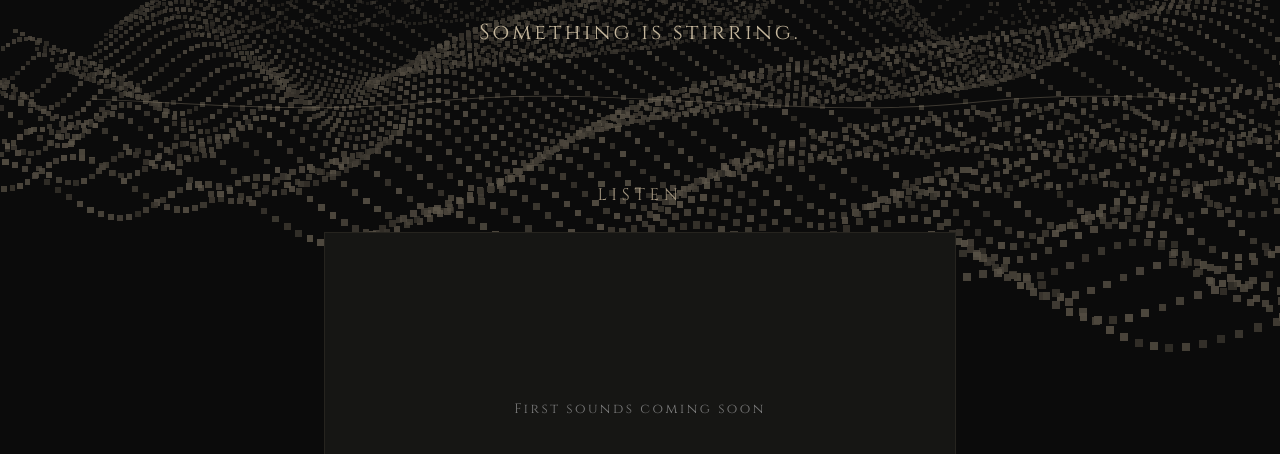
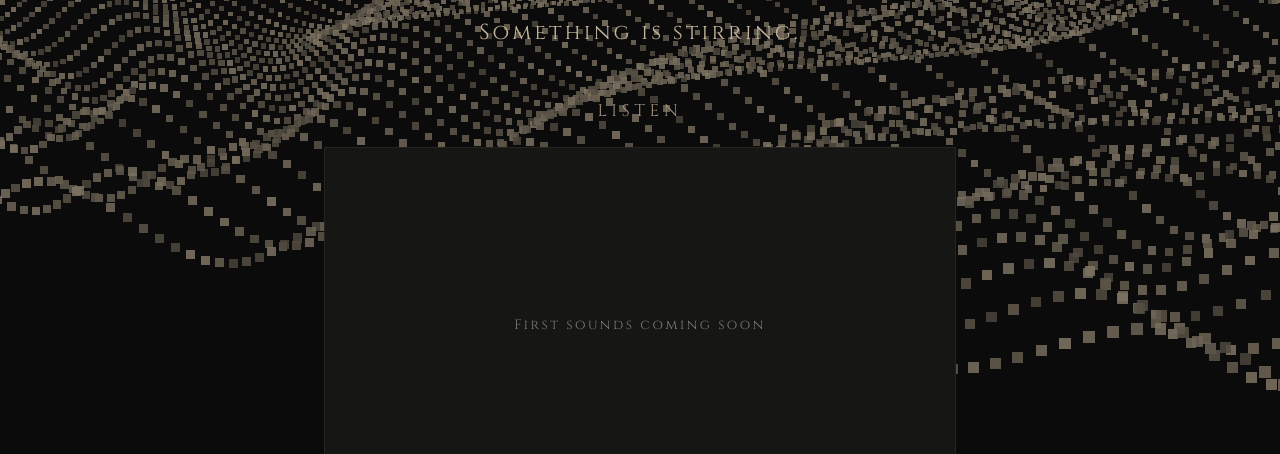
Before and after one commit to eynkel/awaken-lions, a plain HTML site: page index.html in a window 1280 px wide. Shown: the part 346-800 px from the top of the page. Drawn offline with nearby package versions, Linux system fonts and the light colour scheme; animation ran at ten frames a second.

Commit message:
Add files via upload

```diff
--- a/index.html
+++ b/index.html
@@ -98,7 +98,7 @@
 <body>
 
   <canvas id="ondes" aria-hidden="true"
-    style="position:fixed;inset:0;z-index:-1;opacity:.55"></canvas>
+    style="position:fixed;inset:0;z-index:-1;opacity:.8"></canvas>
 
   <div class="hero">
     <img class="mark" src="/icon-512.png" alt="Awaken Lions" width="200" height="200">
@@ -106,10 +106,6 @@
   </div>
 
   <p class="tagline">Something is stirring.</p>
-
-  <div class="wave"><svg viewBox="0 0 1200 46" preserveAspectRatio="none" aria-hidden="true">
-    <path d="M0,23 C100,3 200,43 300,23 C400,3 500,43 600,23 C700,3 800,43 900,23 C1000,3 1100,43 1200,23 C1300,3 1400,43 1500,23 C1600,3 1700,43 1800,23 C1900,3 2000,43 2100,23 C2200,3 2300,43 2400,23"
-      fill="none" stroke="#A0937D" stroke-width="1"/></svg></div>
 
   <!-- ═══ WATCH ═══ -->
   <section id="watch">
@@ -140,10 +136,6 @@
       No gurus here. Just a path, walked out loud.
     </p>
   </section>
-
-  <div class="wave w2"><svg viewBox="0 0 1200 46" preserveAspectRatio="none" aria-hidden="true">
-    <path d="M0,23 C150,8 300,38 450,23 C600,8 750,38 900,23 C1050,8 1200,38 1350,23 C1500,8 1650,38 1800,23 C1950,8 2100,38 2250,23 C2400,8 2550,38 2700,23"
-      fill="none" stroke="#A0937D" stroke-width="1"/></svg></div>
 
   <!-- ═══ JOIN ═══ -->
   <section id="join">
@@ -207,7 +199,7 @@
     renderer = new THREE.WebGLRenderer({canvas: canvas, alpha: true, antialias: false});
     renderer.setPixelRatio(Math.min(devicePixelRatio, 1.6));
     scene = new THREE.Scene();
-    scene.fog = new THREE.Fog(0x0b0b0b, 120, 340);
+    scene.fog = new THREE.Fog(0x0b0b0b, 170, 420);
     camera = new THREE.PerspectiveCamera(52, 1, 1, 600);
 
     geo = new THREE.BufferGeometry();
@@ -258,10 +250,10 @@
       // Dérive de caméra : du profil (sinusoïdes) au 3/4 plongeant, très lent
       var a = t * 0.045;
       camera.position.set(
-        Math.sin(a) * 150,
-        34 + 46 * (0.5 + 0.5 * Math.sin(t * 0.03)),
-        Math.cos(a * 0.7) * 165);
-      camera.lookAt(0, 0, 0);
+        Math.sin(a) * 125,
+        26 + 42 * (0.5 + 0.5 * Math.sin(t * 0.03)),
+        Math.cos(a * 0.7) * 135);
+      camera.lookAt(0, -10, 0);
       renderer.render(scene, camera);
     })();
   })();
```
